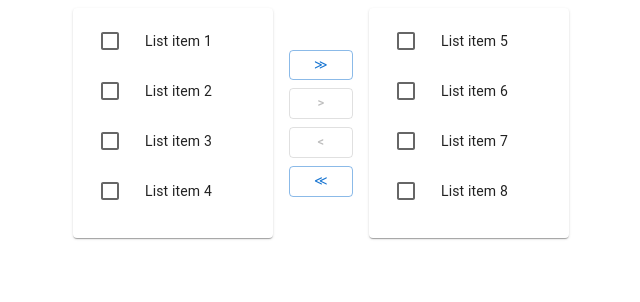
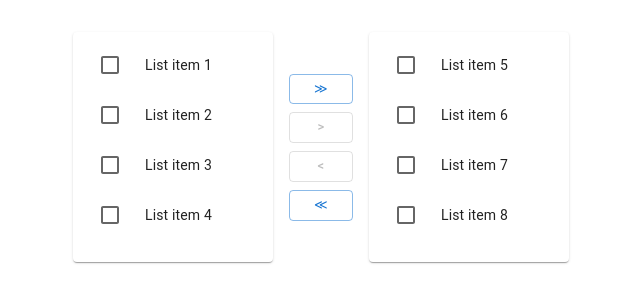
Before and after one commit to watcharakornton/mui_tutorials, a React (Vite) app: page / in a window 1280 px wide. Shown: the top 302 px of the page, without its empty margins (319-959 px from the left). Built offline with nearby package versions, Linux system fonts and the light colour scheme.

Commit message:
BasicTransferList Edited

```diff
--- a/src/inputs/BasicTransferList.jsx
+++ b/src/inputs/BasicTransferList.jsx
@@ -7,6 +7,7 @@ import ListItemText from '@mui/material/ListItemText';
 import Checkbox from '@mui/material/Checkbox';
 import Button from '@mui/material/Button';
 import Paper from '@mui/material/Paper';
+import Box from '@mui/material/Box';
 
 function not(a, b) {
     return a.filter((value) => !b.includes(value));
@@ -90,6 +91,7 @@ export const BasicTransferList = () => {
     );
 
     return (
+        <Box paddingY={3}>
             <Grid
                 container
                 spacing={2}
@@ -142,5 +144,7 @@ export const BasicTransferList = () => {
                 </Grid>
                 <Grid item>{customList(right)}</Grid>
             </Grid>
+
+        </Box>
     );
 }
```
Lines whose indentation alone changed are shown as unchanged.
